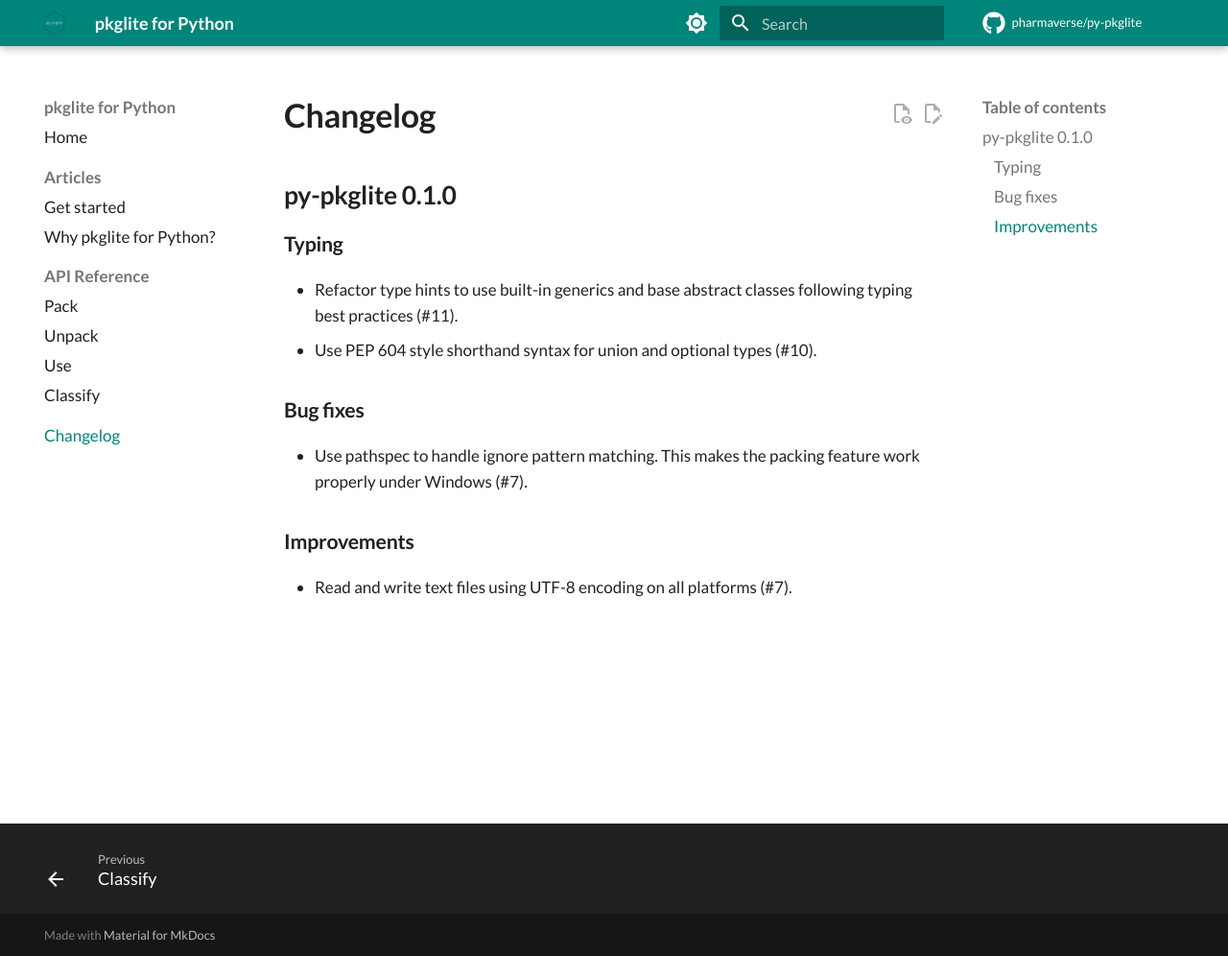
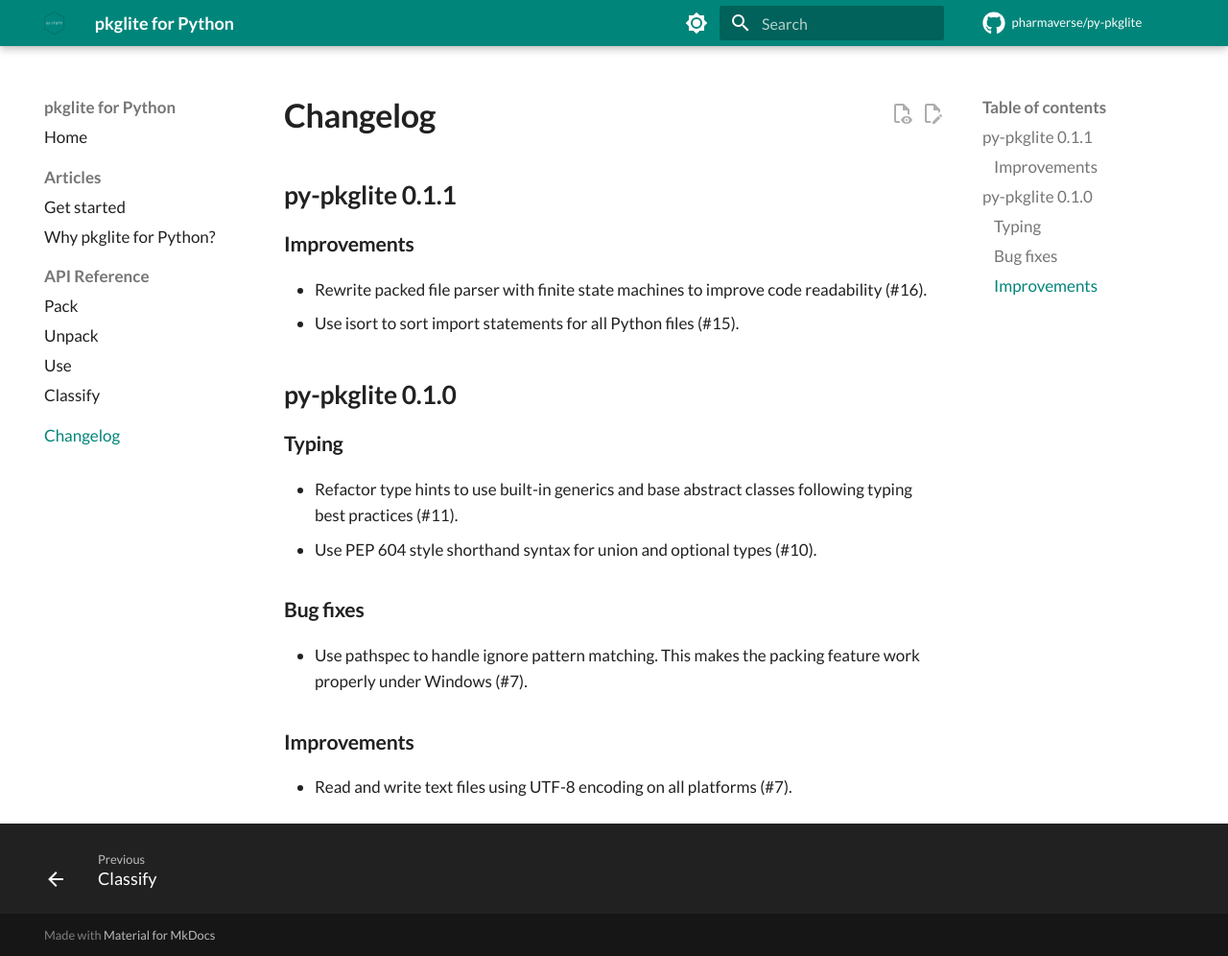
Before and after one commit to pharmaverse/py-pkglite, an MkDocs documentation site: the page built from docs/changelog.md, in a window 1280 px wide and 996 px high. Shown: the whole window at 96% size. Built offline with MkDocs 1.6.1 and Material for MkDocs 9.7.7, drawn with Linux system fonts in a browser that asks for light colours; comment, search, counter and statistics services are not loaded.

Commit message:
Update news for v0.1.1

```diff
--- a/docs/changelog.md
+++ b/docs/changelog.md
@@ -1,4 +1,11 @@
 # Changelog
+
+## py-pkglite 0.1.1
+
+### Improvements
+
+- Rewrite packed file parser with finite state machines to improve code readability (#16).
+- Use isort to sort import statements for all Python files (#15).
 
 ## py-pkglite 0.1.0
 
```
Also changed, not shown: CHANGELOG.md (+7 -0 lines).
